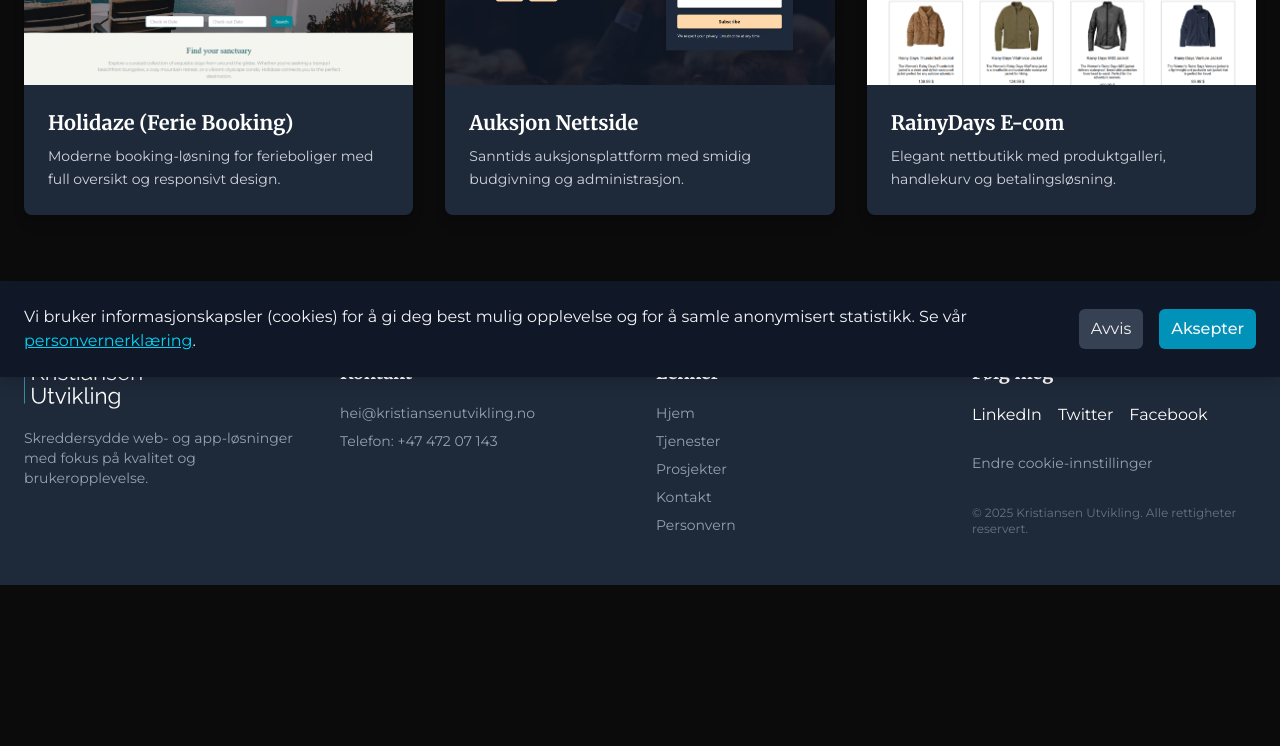
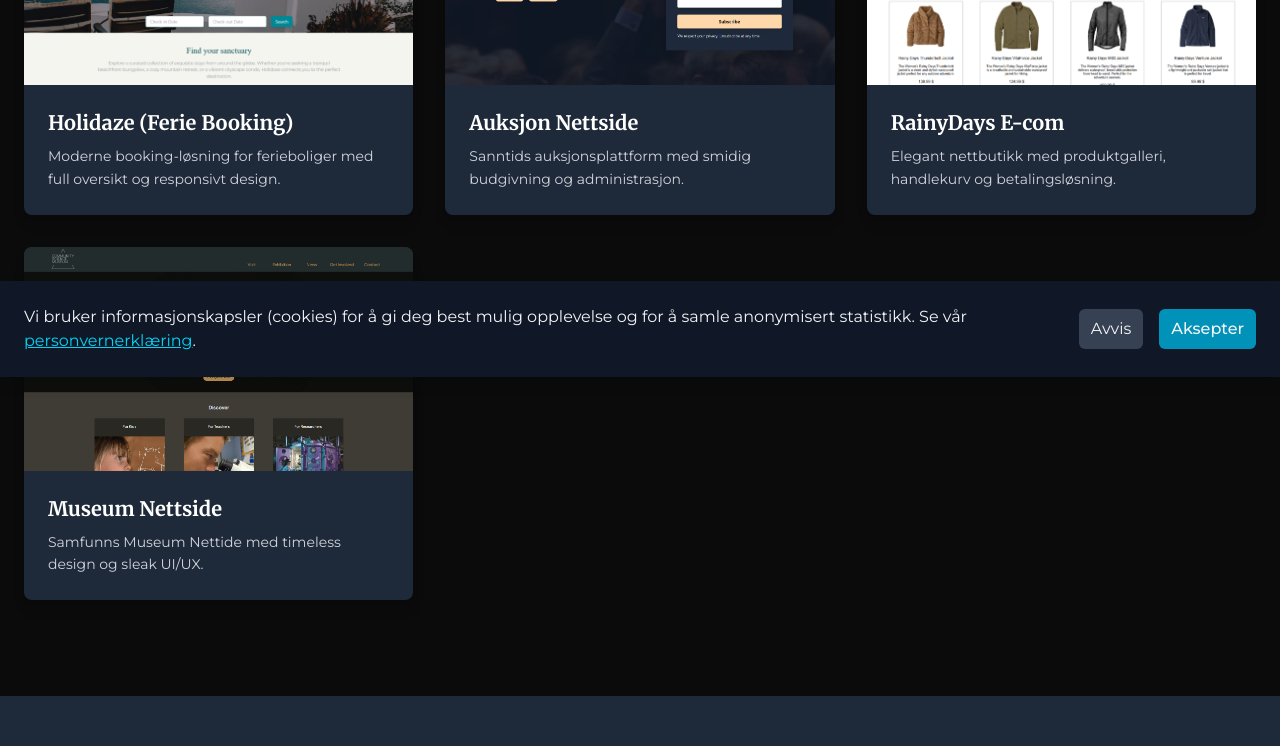
Before and after one commit to oddvarzk/kristiansenutvikling, a Next.js app: page /projects in a window 1280 px wide. Shown: the part 423-1169 px from the top of the page. Before the commit the page ends 1008 px from the top, so only its background shows below. Built offline with nearby package versions, Linux system fonts and the light colour scheme; no server answers.

Commit message:
Added Museum Projekt til alle projekter

```diff
--- a/src/app/projects/page.tsx
+++ b/src/app/projects/page.tsx
@@ -40,6 +40,13 @@ const featuredProjects: Project[] = [
       "Elegant nettbutikk med produktgalleri, handlekurv og betalingsløsning.",
     href: "/projects/rainydays-site",
     image: "/images/projects/rainyDaysHome.png",
+  },
+  {
+    id: "Museum-site",
+    title: "Museum Nettside",
+    description: "Samfunns Museum Nettide med timeless design og sleak UI/UX.",
+    href: "/projects/museumHome.png",
+    image: "/images/projects/museumHome.png",
   },
 ];
 
```
